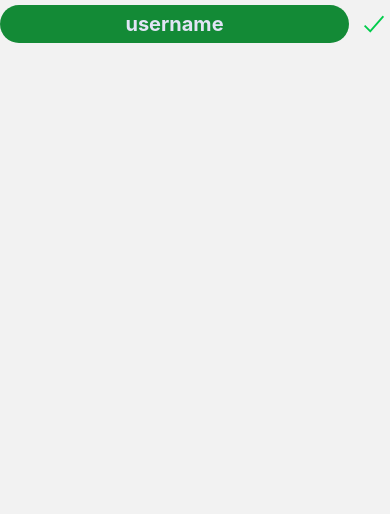
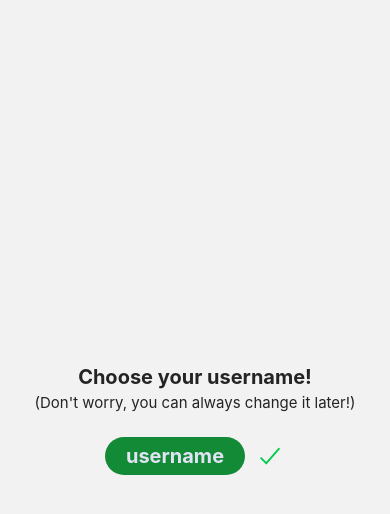
Before and after one commit to AjayLiu/verde, a React Native app: screen /PickUsername in a window 390 px wide. Shown: the top 514 px of the page. Built offline with nearby package versions, Linux system fonts and the light colour scheme; no server answers.

Commit message:
minor fixes here and there

```diff
--- a/src/components/Accordion.tsx
+++ b/src/components/Accordion.tsx
@@ -148,6 +148,7 @@ const Accordion = (props: AccordionProps) => {
 								style={[
 									font.textCenter,
 									font.sizeL,
+									font.fontBold,
 									colors.offWhite,
 									{ marginLeft: 8 },
 								]}
--- a/src/components/PickUsername.tsx
+++ b/src/components/PickUsername.tsx
@@ -59,11 +59,26 @@ const PickUsername = () => {
 						placeholder="username"
 					></TextInput>
 				</View>
-				<Ionicons name="checkmark-outline" size={30} style={[colors.lightGreen, flexbox.justifyEnd, textStyles.iconPadding]} onPress={() => submitUsername()}/>
+				<Ionicons
+					name="checkmark-outline"
+					size={30}
+					style={[
+						colors.lightGreen,
+						flexbox.justifyEnd,
+						textStyles.iconPadding,
+					]}
+					onPress={() => submitUsername()}
+				/>
 			</View>
 			{usernameTaken && (
-				<Text style={[colors.lightGreen, textStyles.textPadding, textStyles.iconPadding]}>
-					USERNAME TAKEN!
+				<Text
+					style={[
+						{ color: "red" },
+						textStyles.textPadding,
+						textStyles.iconPadding,
+					]}
+				>
+					That username is taken.
 				</Text>
 			)}
 		</View>
@@ -75,6 +90,7 @@ export default PickUsername;
 const textStyles = {
 	container: {
 		borderRadius: 25,
+		width: 140,
 	},
 	padding: {
 		paddingVertical: 5,
@@ -89,5 +105,5 @@ const textStyles = {
 	},
 	width: {
 		width: "100%",
-	}
+	},
 };
--- a/src/screens/CameraScreen.tsx
+++ b/src/screens/CameraScreen.tsx
@@ -246,10 +246,17 @@ export default function CameraScreen({ route, navigation }: RouterProps) {
 						colors.offBlackBG,
 					]}
 				>
-					<Text style={[font.sizeTitle, colors.white]}>
+					<Text style={[font.sizeXL, colors.white, font.fontBold]}>
 						Your challenge:
 					</Text>
-					<Text style={[font.sizeXL, colors.white, { margin: 10 }]}>
+					<Text
+						style={[
+							font.sizeXL,
+							colors.white,
+							{ margin: 10 },
+							font.textCenter,
+						]}
+					>
 						{"\n" + challenge.description}
 					</Text>
 					<TouchableOpacity
--- a/src/screens/PickUsernameScreen.tsx
+++ b/src/screens/PickUsernameScreen.tsx
@@ -1,8 +1,31 @@
 import PickUsername from "@components/PickUsername";
+import flexbox from "@styles/flexbox";
+import font from "@styles/font";
+import { View } from "react-native";
+import { Text } from "react-native-elements";
 import { RouterProps } from "src/types";
 
 const PickUsernameScreen = ({ navigation }: RouterProps) => {
-	return <PickUsername></PickUsername>;
+	return (
+		<View
+			style={[
+				{ height: "100%" },
+				flexbox.column,
+				flexbox.justifyCenter,
+				flexbox.alignCenter,
+			]}
+		>
+			<Text style={[font.sizeXL, font.fontBold, font.textCenter]}>
+				Choose your username!
+			</Text>
+			<Text style={[font.sizeL, font.textCenter, { marginTop: 4 }]}>
+				(Don't worry, you can always change it later!)
+			</Text>
+			<View style={[{ marginTop: 20 }]}>
+				<PickUsername></PickUsername>
+			</View>
+		</View>
+	);
 };
 
 export default PickUsernameScreen;
--- a/src/screens/SignInScreen.tsx
+++ b/src/screens/SignInScreen.tsx
@@ -44,13 +44,12 @@ const SignInScreen: React.FC<StackScreenProps<any>> = ({ navigation }) => {
 	return (
 		<View style={[styles.container, colors.offBlackBG]}>
 			<View style={[styles.buttons, flexbox.row, flexbox.alignCenter]}>
-				{!!value.error && (
-					<View style={styles.error}>
-						<Text>{value.error}</Text>
-					</View>
-				)}
-
 				<View style={[styles.controls, flexbox.alignCenter]}>
+					{!!value.error && (
+						<View style={styles.error}>
+							<Text>{value.error}</Text>
+						</View>
+					)}
 					<Input
 						placeholder="EMAIL"
 						containerStyle={styles.control}
--- a/src/screens/SignUpScreen.tsx
+++ b/src/screens/SignUpScreen.tsx
@@ -49,13 +49,12 @@ const SignUpScreen: React.FC<StackScreenProps<any>> = ({ navigation }) => {
 	return (
 		<View style={[styles.container, colors.offBlackBG]}>
 			<View style={[styles.buttons, flexbox.row, flexbox.alignCenter]}>
-				{!!value.error && (
-					<View style={styles.error}>
-						<Text>{value.error}</Text>
-					</View>
-				)}
-
 				<View style={[styles.controls, flexbox.alignCenter]}>
+					{!!value.error && (
+						<View style={styles.error}>
+							<Text>{value.error}</Text>
+						</View>
+					)}
 					<Input
 						placeholder="EMAIL"
 						containerStyle={[styles.control]}
```
